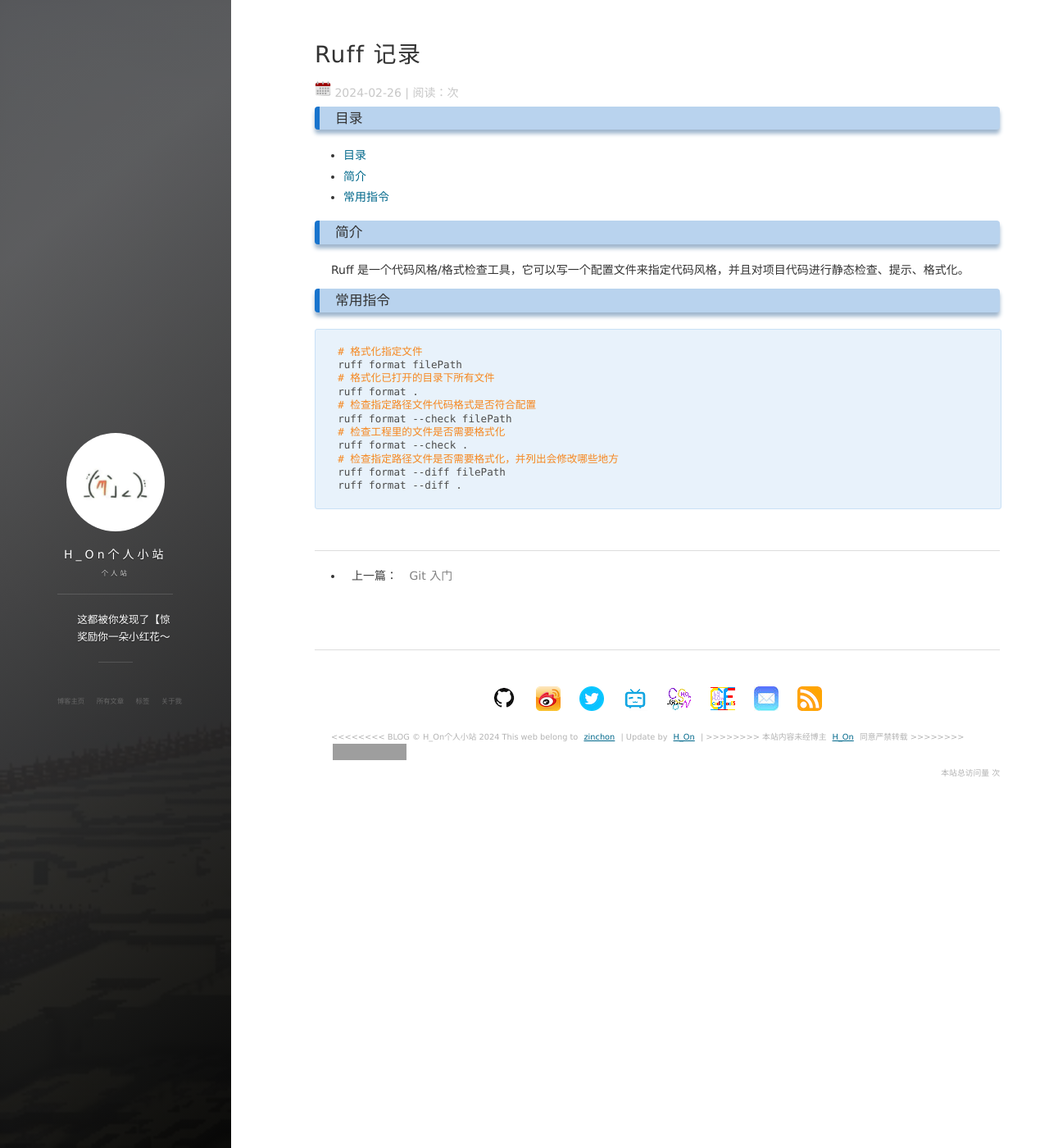
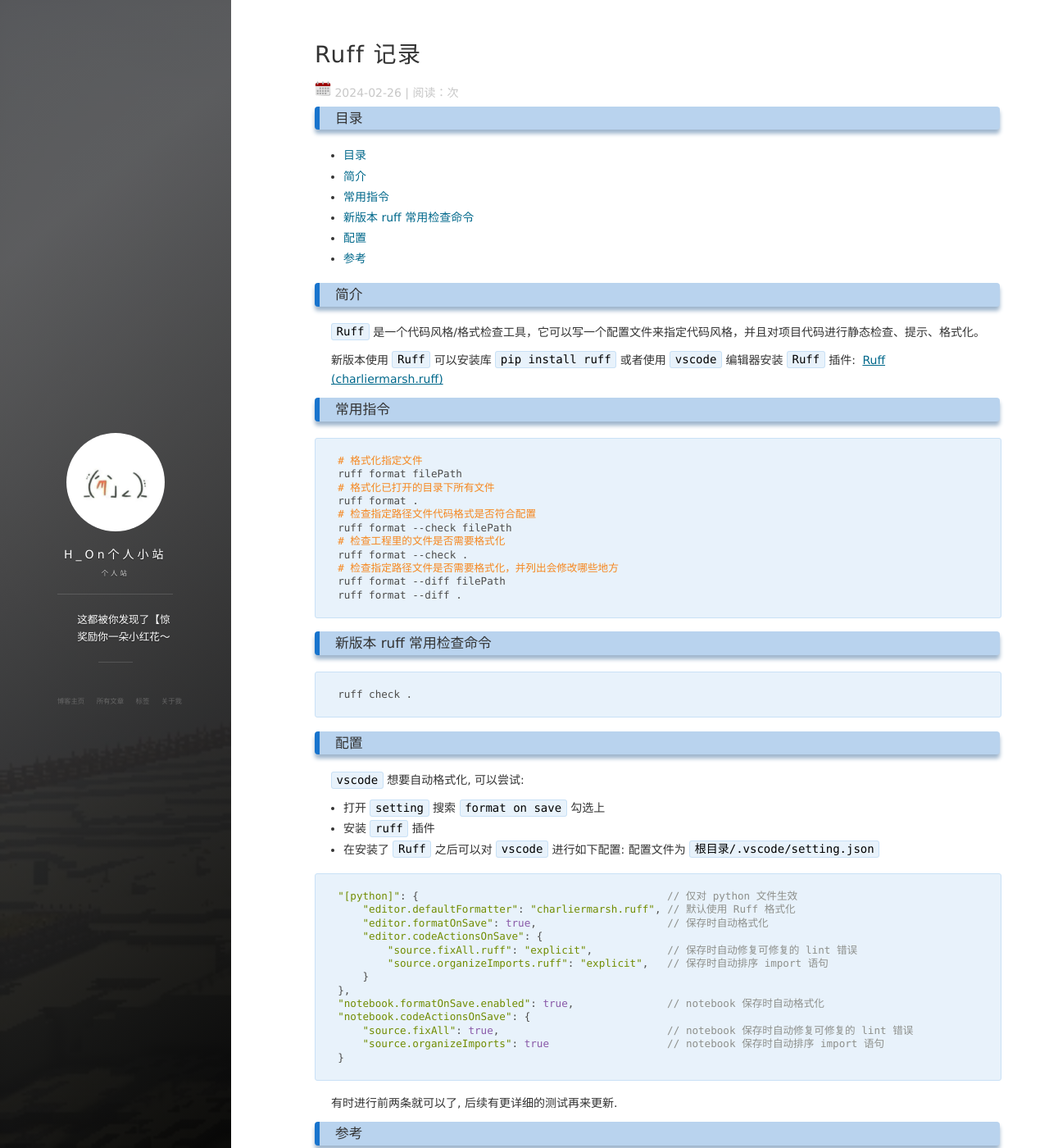
Before and after one commit to Hybrogen/Hybrogen.github.io, a Jekyll site: the page built from _posts/2024-02-26-RuffRecord.md, in a window 1280 px wide and 1400 px high. Shown: the whole window at 82% size. Built offline with Jekyll 4.4.1, drawn with Linux system fonts in a browser that asks for light colours; nearby versions of some CDN libraries; comment, search, counter and statistics services are not loaded; some of the changed text lies outside the part shown; grey boxes are pictures that could not be loaded.

Commit message:
更新ruff在vscode中的配置方法

````diff
--- a/_posts/2024-02-26-RuffRecord.md
+++ b/_posts/2024-02-26-RuffRecord.md
@@ -10,9 +10,14 @@
 - [目录](#目录)
 - [简介](#简介)
 - [常用指令](#常用指令)
+- [新版本 ruff 常用检查命令](#新版本-ruff-常用检查命令)
+- [配置](#配置)
+- [参考](#参考)
 
 ### 简介
-Ruff 是一个代码风格/格式检查工具，它可以写一个配置文件来指定代码风格，并且对项目代码进行静态检查、提示、格式化。
+`Ruff` 是一个代码风格/格式检查工具，它可以写一个配置文件来指定代码风格，并且对项目代码进行静态检查、提示、格式化。
+
+新版本使用 `Ruff` 可以安装库 `pip install ruff` 或者使用 `vscode` 编辑器安装 `Ruff` 插件: [Ruff (charliermarsh.ruff)](https://marketplace.visualstudio.com/items?itemName=charliermarsh.ruff)
 
 ### 常用指令
 ```sh
@@ -28,3 +33,35 @@
 ruff format --diff filePath
 ruff format --diff .
 ```
+
+### 新版本 ruff 常用检查命令
+```sh
+ruff check .
+```
+
+### 配置
+`vscode` 想要自动格式化, 可以尝试:
+- 打开 `setting` 搜索 `format on save` 勾选上
+- 安装 `ruff` 插件
+- 在安装了 `Ruff` 之后可以对 `vscode` 进行如下配置: 配置文件为 `根目录/.vscode/setting.json`
+
+```json
+"[python]": {                                        // 仅对 python 文件生效
+    "editor.defaultFormatter": "charliermarsh.ruff", // 默认使用 Ruff 格式化
+    "editor.formatOnSave": true,                     // 保存时自动格式化
+    "editor.codeActionsOnSave": {
+        "source.fixAll.ruff": "explicit",            // 保存时自动修复可修复的 lint 错误
+        "source.organizeImports.ruff": "explicit",   // 保存时自动排序 import 语句
+    }
+},
+"notebook.formatOnSave.enabled": true,               // notebook 保存时自动格式化
+"notebook.codeActionsOnSave": {
+    "source.fixAll": true,                           // notebook 保存时自动修复可修复的 lint 错误
+    "source.organizeImports": true                   // notebook 保存时自动排序 import 语句
+}
+```
+
+有时进行前两条就可以了, 后续有更详细的测试再来更新.
+
+### 参考
+- [大一统的 Ruff: All-in-One Linter & Formatter for Python](https://zhuanlan.zhihu.com/p/679246519)
````
